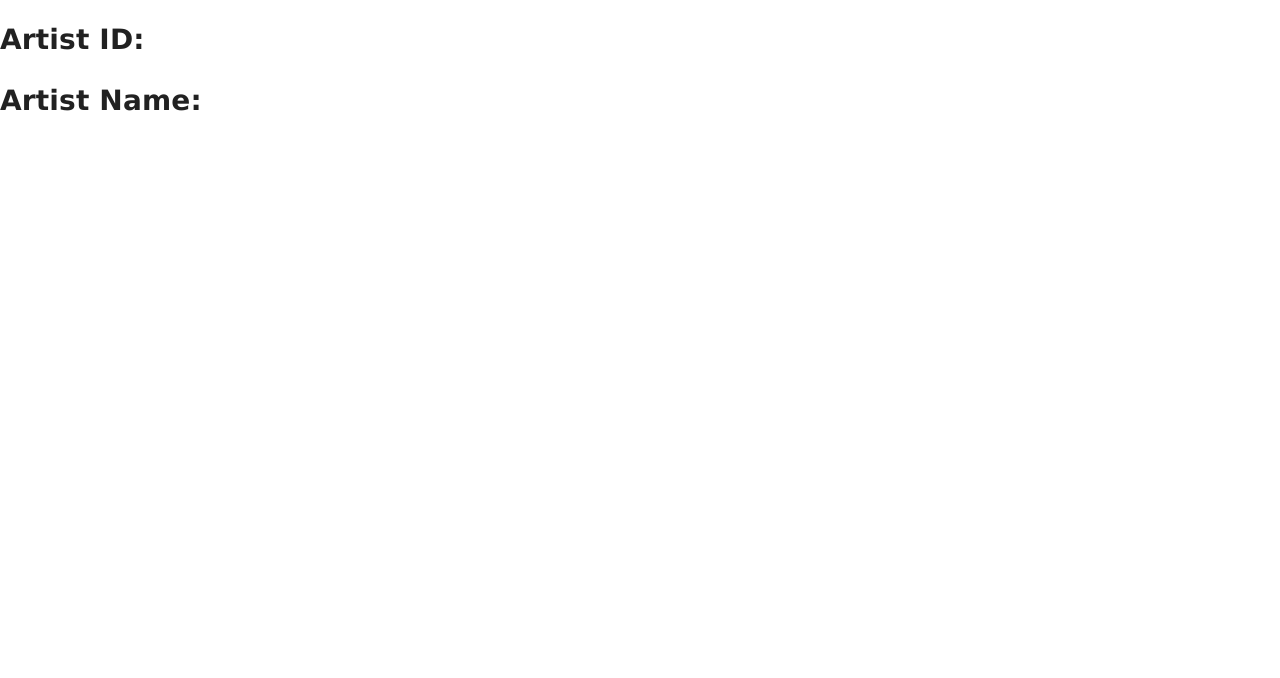
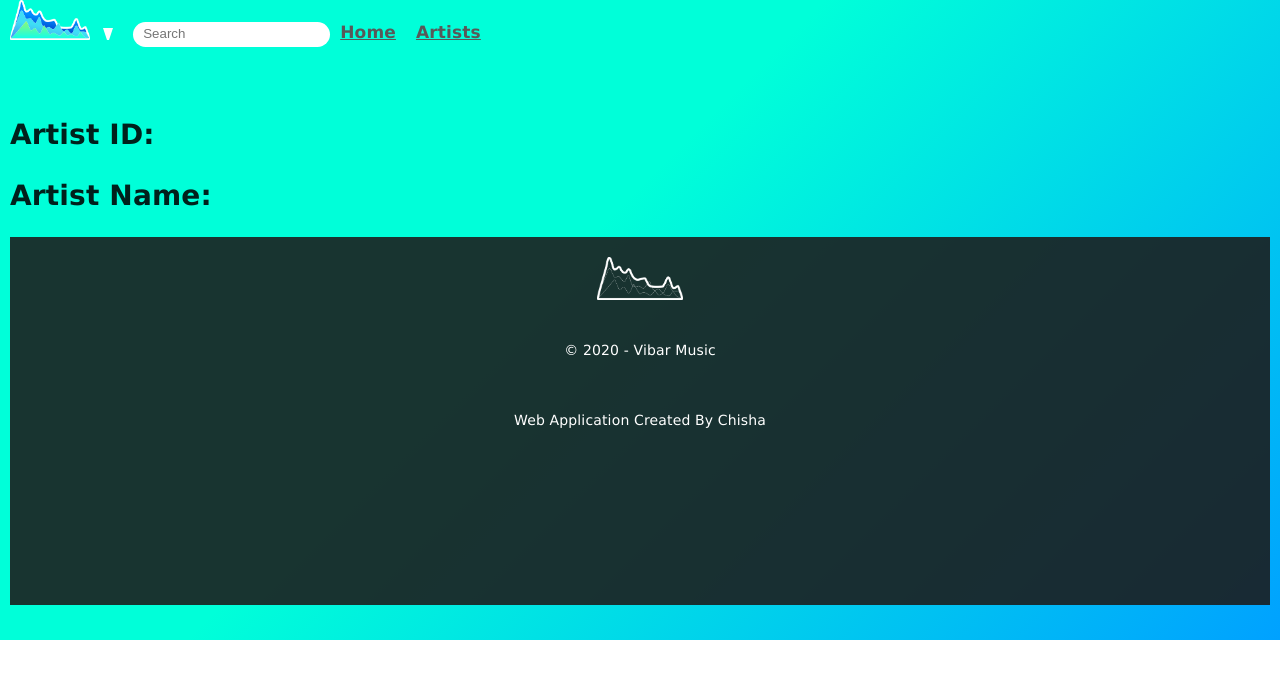
Before and after one commit to chisha1/vibar-react, a Next.js app: page /artist in a window 1280 px wide. Shown: the top 678 px of the page. Built offline with nearby package versions, Linux system fonts and the light colour scheme.

Commit message:
Componentised Artist page

```diff
--- a/pages/artist.js
+++ b/pages/artist.js
@@ -1,10 +1,13 @@
 import { withRouter } from 'next/router';
+import Artist from '../src/components/Artist/Artist';
+import Layout from '../src/components/Layout/Layout';
 
-const Artist = withRouter((props) => {
-    return <div>
-        <h1>Artist ID:{props.router.query.artistId}</h1>
-        <h1>Artist Name:{props.router.query.name}</h1>
-    </div>
+const ArtistComponent = withRouter((props) => {
+    return (
+        <Layout>
+            <Artist {...props}/>
+        </Layout>
+    )
 });
 
-export default Artist;
+export default ArtistComponent;
--- /dev/null
+++ b/src/components/Artist/Artist.js
@@ -0,0 +1,12 @@
+import React from 'react';
+
+const Artist = (props) => {
+	return (
+        <div>
+            <h1>Artist ID:{props.router.query.artistId}</h1>
+            <h1>Artist Name:{props.router.query.name}</h1>
+        </div>
+    )
+}
+
+export default Artist;
```
